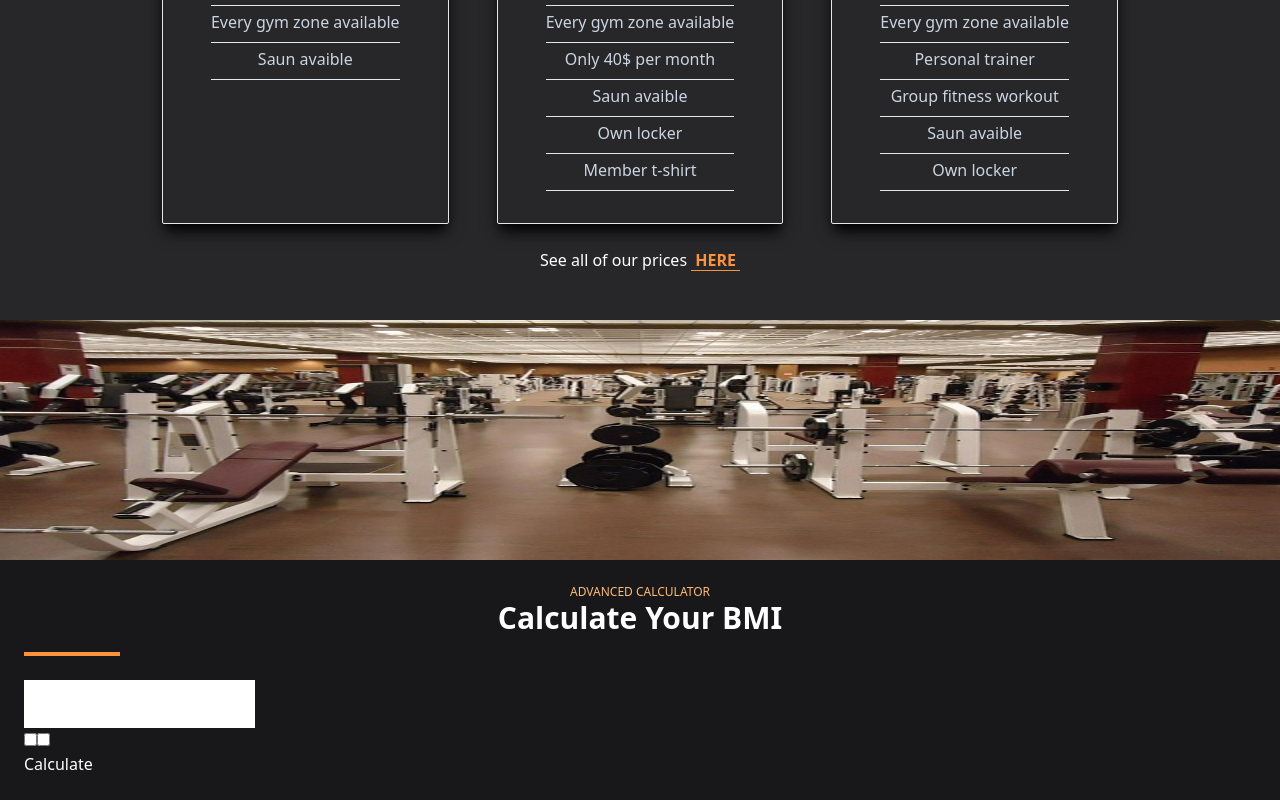
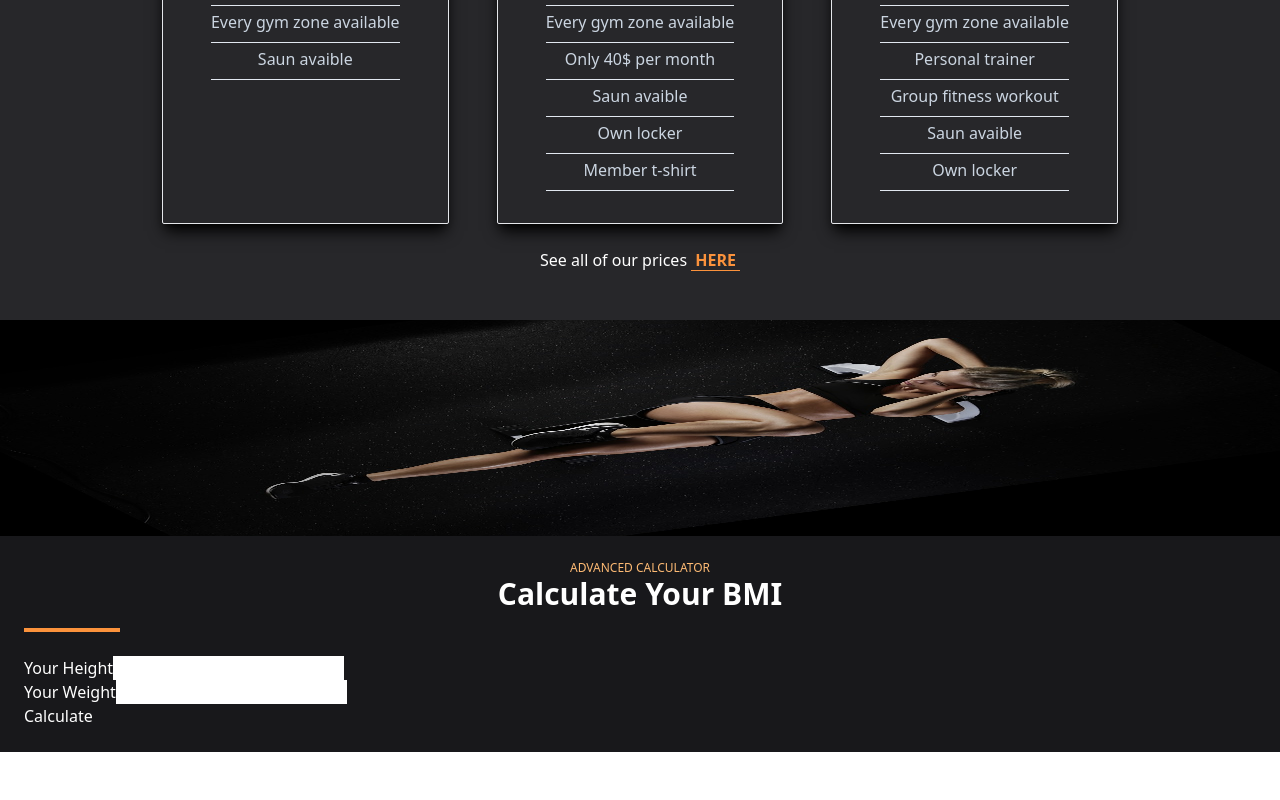
Before and after one commit to SoT03/gymbro, a Next.js app: page / in a window 1280 px wide. Shown: the part 2346-3146 px from the top of the page. After the commit the page ends 3098 px from the top, so only its background shows below. Built offline with nearby package versions, Linux system fonts and the light colour scheme.

Commit message:
created InputRow compoennt

```diff
--- a/components/BmiSection.tsx
+++ b/components/BmiSection.tsx
@@ -1,6 +1,7 @@
 import Image from 'next/image';
 import SectionHeading from './util/Section/SectionHeading';
 import SectionTitle from './util/Section/SectionTitle';
+import InputRow from './util/InputRow';
 
 const BmiSection = () => {
 	return (
@@ -9,7 +10,7 @@ const BmiSection = () => {
 				<Image
 					fill
 					sizes='(max-width: 768px) 100vw, (max-width: 1200px) 50vw, 33vw'
-					src='/static/img/offers/gym.jpg'
+					src='/static/img/bmi/bmiImg.jpg'
 					alt='XD'
 				/>
 			</div>
@@ -20,18 +21,8 @@ const BmiSection = () => {
 					<hr className='border-orange-400 border-solid border-2 mb-6 lg:w-24' />
 				</div>
 				<div>
-					<div>
-						<label htmlFor=''></label>
-						<input type='text' />
-					</div>
-					<div>
-						<label htmlFor=''></label>
-						<input type='text' />
-					</div>
-					<div>
-						<input type='checkbox' name='' id='' />
-						<input type='checkbox' name='' id='' />
-					</div>
+					<InputRow data={{ labelText: 'Your Height', id: 'Height' }} />
+					<InputRow data={{ labelText: 'Your Weight', id: 'Weight' }} />
 					<button>Calculate</button>
 				</div>
 			</div>
--- /dev/null
+++ b/components/util/InputRow.tsx
@@ -0,0 +1,18 @@
+type InputRowProps = {
+	type?: string;
+	data: {
+		id: string;
+		labelText: string;
+	};
+};
+
+const InputRow = ({ type = 'text', data }: InputRowProps) => {
+	return (
+		<div>
+			<label htmlFor={data.id}>{data.labelText}</label>
+			<input type={type} id={data.id} />
+		</div>
+	);
+};
+
+export default InputRow;
```
Also changed, not shown: public/static/img/bmi/bmiImg.jpg (added).
